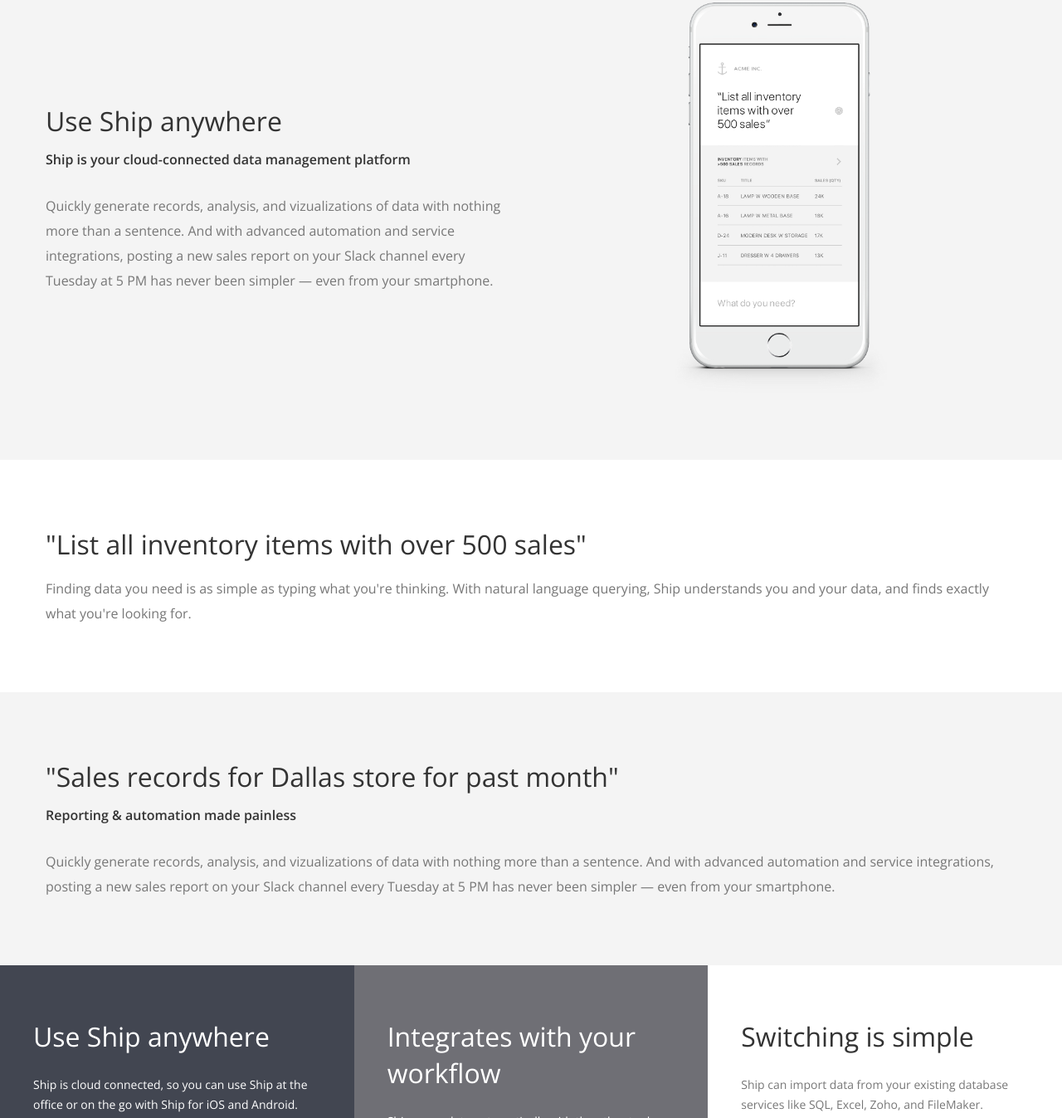
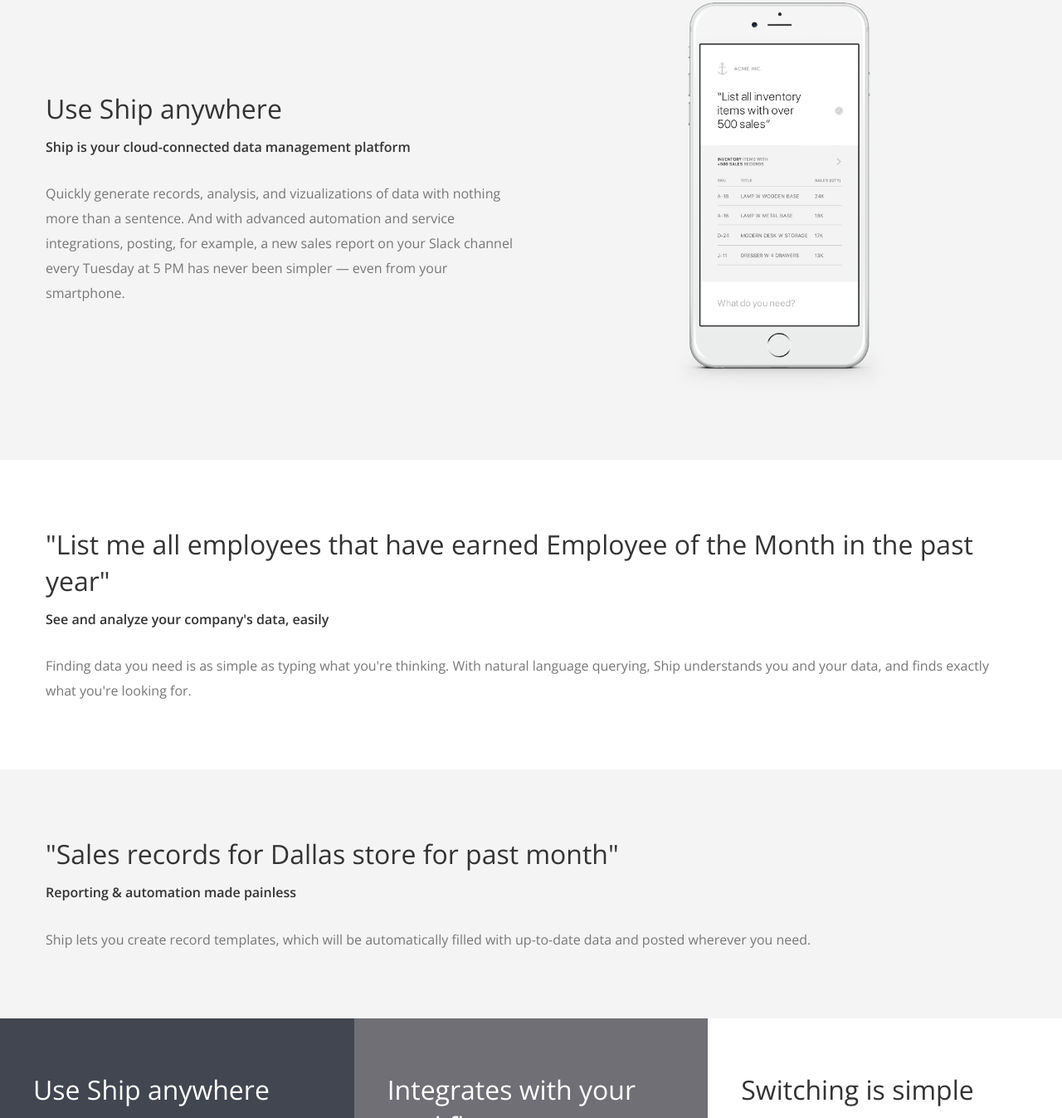
Before and after one commit to shipco/shipco.github.io, a plain HTML site: page index.html in a window 1280 px wide. Shown: the part 877-2224 px from the top of the page at 83% size. Drawn offline with nearby package versions, Linux system fonts and the light colour scheme.

Commit message:
Added mockup

```diff
--- a/index.html
+++ b/index.html
@@ -110,7 +110,7 @@
 						<h6>Ship is your cloud-connected data management platform</h6>
 						<p class="lead">
 							Quickly generate records, analysis, and vizualizations of data with nothing more than a sentence. And with advanced automation
-							and service integrations, posting a new sales report on your Slack channel every Tuesday at 5 PM has never been simpler
+							and service integrations, posting, for example, a new sales report on your Slack channel every Tuesday at 5 PM has never been simpler
 							— even from your smartphone.
 						</p>
 					</div>
@@ -125,7 +125,8 @@
 			<div class="container">
 				<div class="row">
 					<div class="col-sm-12 align-vertical no-align-mobile">
-						<h1>"List all inventory items with over 500 sales"</h1>
+						<h1>"List me all employees that have earned Employee of the Month in the past year"</h1>
+						<h6>See and analyze your company's data, easily</h6>
 						<p class="lead">
 							Finding data you need is as simple as typing what you're thinking. With natural language querying, Ship understands you and
 							your data, and finds exactly what you're looking for.
@@ -146,9 +147,7 @@
 						<h1>"Sales records for Dallas store for past month"</h1>
 						<h6>Reporting &amp; automation made painless</h6>
 						<p class="lead">
-							Quickly generate records, analysis, and vizualizations of data with nothing more than a sentence. And with advanced automation
-							and service integrations, posting a new sales report on your Slack channel every Tuesday at 5 PM has never been simpler
-							— even from your smartphone.
+							Ship lets you create record templates, which will be automatically filled with up-to-date data and posted wherever you need.
 						</p>
 					</div>
 					<!--
```
